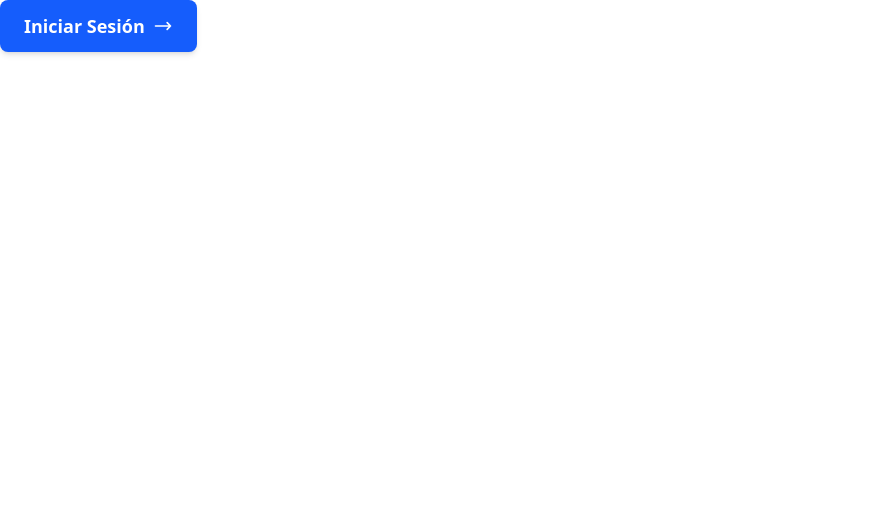
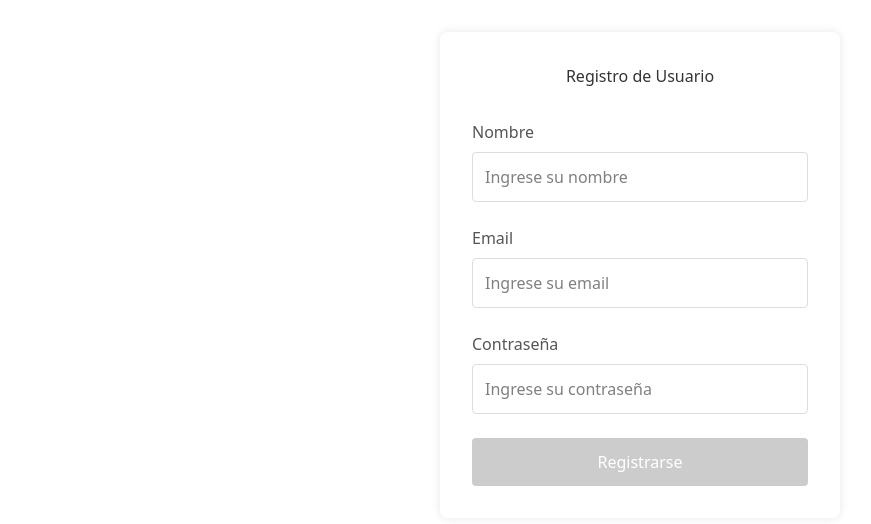
Before and after one commit to DrianDevs/rally-fotografico, an Angular app in the folder frontend/: page /signup in a window 1280 px wide. Before the commit this address led to /. Shown: the top 524 px of the page, without its empty margins (0-871 px from the left). Built offline with nearby package versions, Linux system fonts and the light colour scheme.

Commit message:
Componente Signup creado y funcional

```diff
--- a/frontend/src/app/app.routes.ts
+++ b/frontend/src/app/app.routes.ts
@@ -17,6 +17,13 @@ export const routes: Routes = [
     loadComponent: () =>
       import('./components/login/login.component').then(
         (m) => m.LoginComponent
+      ),
+  },
+  {
+    path: 'signup',
+    loadComponent: () =>
+      import('./components/signup/signup.component').then(
+        (m) => m.SignupComponent
       ),
   },
   {
--- a/frontend/src/app/components/login/login.component.html
+++ b/frontend/src/app/components/login/login.component.html
@@ -53,6 +53,14 @@
         Iniciar sesión
       </button>
     </div>
+    <div class="mt-4 text-center">
+      <a
+        routerLink="/signup"
+        class="text-blue-600 hover:text-blue-800 text-sm font-medium transition-colors"
+      >
+        ¿No tienes cuenta? Regístrate ahora
+      </a>
+    </div>
 
     @if (error){
     <p class="mt-4 text-center text-sm text-red-600">{{ error }}</p>
--- /dev/null
+++ b/frontend/src/app/components/signup/signup.component.css
@@ -0,0 +1,68 @@
+.signup-container {
+  max-width: 400px;
+  margin: 2rem auto;
+  padding: 2rem;
+  border-radius: 8px;
+  box-shadow: 0 0 10px rgba(0, 0, 0, 0.1);
+  background-color: white;
+}
+
+h2 {
+  text-align: center;
+  color: #333;
+  margin-bottom: 2rem;
+}
+
+.signup-form {
+  display: flex;
+  flex-direction: column;
+  gap: 1.5rem;
+}
+
+.form-group {
+  display: flex;
+  flex-direction: column;
+  gap: 0.5rem;
+}
+
+label {
+  font-weight: 500;
+  color: #555;
+}
+
+input {
+  padding: 0.75rem;
+  border: 1px solid #ddd;
+  border-radius: 4px;
+  font-size: 1rem;
+}
+
+input.error {
+  border-color: #ff4444;
+}
+
+.error-message {
+  color: #ff4444;
+  font-size: 0.875rem;
+  margin-top: 0.25rem;
+}
+
+button {
+  padding: 0.75rem;
+  background-color: #007bff;
+  color: white;
+  border: none;
+  border-radius: 4px;
+  font-size: 1rem;
+  cursor: pointer;
+  transition: background-color 0.2s;
+}
+
+button:hover {
+  background-color: #0056b3;
+}
+
+button:disabled {
+  background-color: #cccccc;
+  cursor: not-allowed;
+}
--- /dev/null
+++ b/frontend/src/app/components/signup/signup.component.html
@@ -0,0 +1,79 @@
+<div class="signup-container">
+  <h2>Registro de Usuario</h2>
+
+  <form [formGroup]="signupForm" (ngSubmit)="onSubmit()" class="signup-form">
+    <div class="form-group">
+      <label for="name">Nombre</label>
+      <input
+        type="text"
+        id="name"
+        formControlName="name"
+        placeholder="Ingrese su nombre"
+        [ngClass]="{
+          error:
+            signupForm.get('name')?.invalid && signupForm.get('name')?.touched
+        }"
+      />
+      <div
+        class="error-message"
+        *ngIf="
+          signupForm.get('name')?.invalid && signupForm.get('name')?.touched
+        "
+      >
+        El nombre es requerido y debe tener al menos 3 caracteres
+      </div>
+    </div>
+
+    <div class="form-group">
+      <label for="email">Email</label>
+      <input
+        type="email"
+        id="email"
+        formControlName="email"
+        placeholder="Ingrese su email"
+        [ngClass]="{
+          error:
+            signupForm.get('email')?.invalid && signupForm.get('email')?.touched
+        }"
+      />
+      <div
+        class="error-message"
+        *ngIf="
+          signupForm.get('email')?.invalid && signupForm.get('email')?.touched
+        "
+      >
+        Por favor ingrese un email válido
+      </div>
+    </div>
+
+    <div class="form-group">
+      <label for="password">Contraseña</label>
+      <input
+        type="password"
+        id="password"
+        formControlName="password"
+        placeholder="Ingrese su contraseña"
+        [ngClass]="{
+          error:
+            signupForm.get('password')?.invalid &&
+            signupForm.get('password')?.touched
+        }"
+      />
+      <div
+        class="error-message"
+        *ngIf="
+          signupForm.get('password')?.invalid &&
+          signupForm.get('password')?.touched
+        "
+      >
+        La contraseña debe tener al menos 6 caracteres
+      </div>
+    </div>
+
+    <div class="error-message" *ngIf="errorMessage">
+      {{ errorMessage }}
+    </div>
+
+    <button type="submit" [disabled]="signupForm.invalid">Registrarse</button>
+  </form>
+</div>
--- /dev/null
+++ b/frontend/src/app/components/signup/signup.component.ts
@@ -0,0 +1,57 @@
+import { Component, OnInit } from '@angular/core';
+import {
+  FormBuilder,
+  FormGroup,
+  Validators,
+  ReactiveFormsModule,
+} from '@angular/forms';
+import { CommonModule } from '@angular/common';
+import { Router } from '@angular/router';
+import { UserService } from '../../services/user.service';
+import { User } from '../../models/user';
+
+@Component({
+  selector: 'app-signup',
+  standalone: true,
+  imports: [CommonModule, ReactiveFormsModule],
+  templateUrl: './signup.component.html',
+  styleUrl: './signup.component.css',
+})
+export class SignupComponent implements OnInit {
+  signupForm: FormGroup;
+  errorMessage: string = '';
+
+  constructor(
+    private fb: FormBuilder,
+    private peticion: UserService,
+    private router: Router
+  ) {
+    this.signupForm = this.fb.group({
+      email: ['', [Validators.required, Validators.email]],
+      password: ['', [Validators.required, Validators.minLength(6)]],
+      name: ['', [Validators.required, Validators.minLength(3)]],
+    });
+  }
+
+  ngOnInit(): void {}
+
+  onSubmit(): void {
+    if (this.signupForm.valid) {
+      const data = {
+        email: this.signupForm.value.email,
+        password: this.signupForm.value.password,
+        name: this.signupForm.value.name,
+        role: 'participant',
+      };
+      this.peticion.insertarUser(data).subscribe({
+        next: (response) => {
+          this.router.navigate(['/login']);
+        },
+        error: (error) => {
+          this.errorMessage =
+            error.error.message || 'Error al registrar el usuario';
+        },
+      });
+    }
+  }
+}
--- a/frontend/src/app/services/user.service.ts
+++ b/frontend/src/app/services/user.service.ts
@@ -18,10 +18,18 @@ export class UserService {
     return this.http.post<any>(this.url, body);
   }
 
-  actualizarUser(user: User) {
+  insertarUser(data: any) {
+    let body = JSON.stringify({
+      servicio: 'insertarUser',
+      ...data,
+    });
+    return this.http.post<any>(this.url, body);
+  }
+
+  actualizarUser(data: any) {
     let body = JSON.stringify({
       servicio: 'updateUser',
-      ...user,
+      ...data,
     });
     console.log('body:', body);
     return this.http.post<any>(this.url, body);
```
Also changed, not shown: 1 other file (tests, documents, lock files or other folders).
